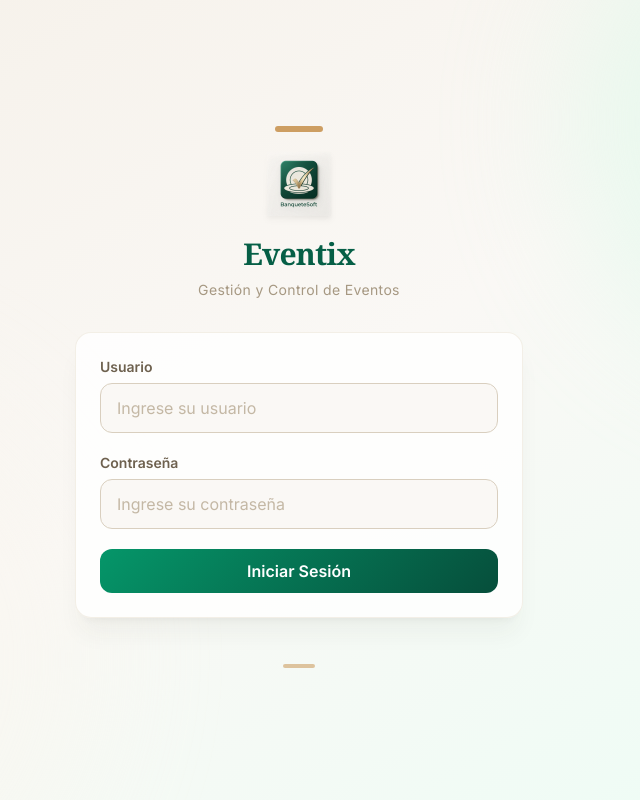
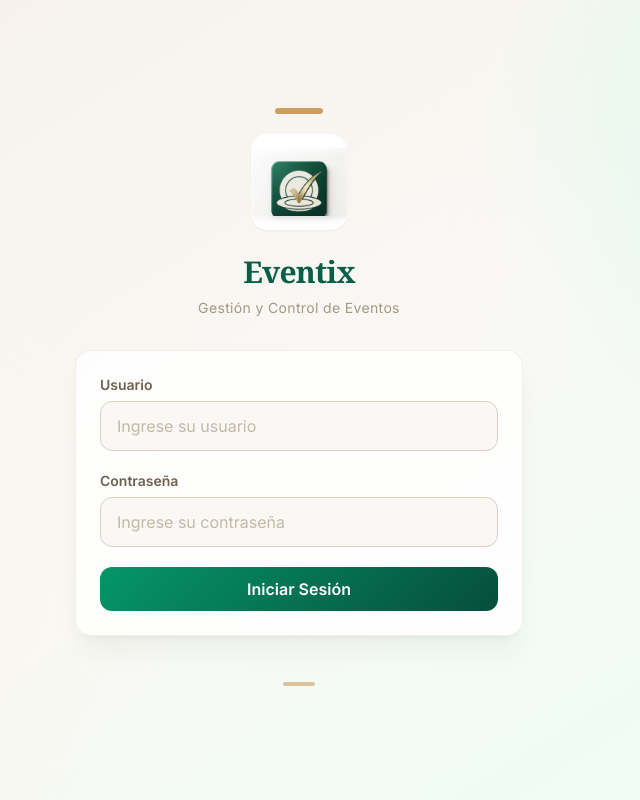
Before and after one commit to Lui-get123/banquete-soft, a Next.js app: page /login in a window 1280 px wide. Shown: the whole page, without its empty margins (341-981 px from the left). Built offline with nearby package versions, Linux system fonts and the light colour scheme.

Commit message:
style: Crop text from logo and increase logo sizes in UI

```diff
--- a/src/app/dashboard/page.tsx
+++ b/src/app/dashboard/page.tsx
@@ -170,7 +170,7 @@
         <div className="max-w-7xl mx-auto px-4 sm:px-6 lg:px-8">
           <div className="flex justify-between h-16">
             <div className="flex items-center gap-3">
-              <img src="/logo.png" alt="Logo" className="w-8 h-8 object-contain drop-shadow-sm" />
+              <img src="/logo.png" alt="Logo" className="w-12 h-12 object-contain drop-shadow-sm" />
               <h1 className="text-xl font-display font-bold text-primary-700 tracking-tight">
                 Eventix
               </h1>
--- a/src/app/login/page.tsx
+++ b/src/app/login/page.tsx
@@ -59,8 +59,8 @@
           </div>
 
           {/* Icon circle / Logo */}
-          <div className="flex items-center justify-center mb-5">
-            <img src="/logo.png" alt="Eventix Logo" className="w-16 h-16 object-contain drop-shadow-md" />
+          <div className="w-24 h-24 bg-white rounded-2xl shadow-sm flex items-center justify-center mb-6 mx-auto overflow-hidden">
+            <img src="/logo.png" alt="Eventix Logo" className="w-24 h-24 object-contain drop-shadow-md" />
           </div>
 
           <h1 className="text-3xl font-display font-bold text-primary-800 tracking-tight">
--- a/src/app/page.tsx
+++ b/src/app/page.tsx
@@ -9,7 +9,7 @@
         <div className="max-w-7xl mx-auto px-4 sm:px-6 lg:px-8">
           <div className="flex justify-between items-center h-16">
             <div className="flex items-center gap-2">
-              <img src="/logo.png" alt="Eventix Logo" className="w-10 h-10 object-contain drop-shadow-md" />
+              <img src="/logo.png" alt="Eventix Logo" className="w-14 h-14 object-contain drop-shadow-md" />
               <span className="font-display font-bold text-xl text-warm-900">Eventix</span>
             </div>
             <div className="flex items-center gap-4">
```
Also changed, not shown: public/logo.png.
